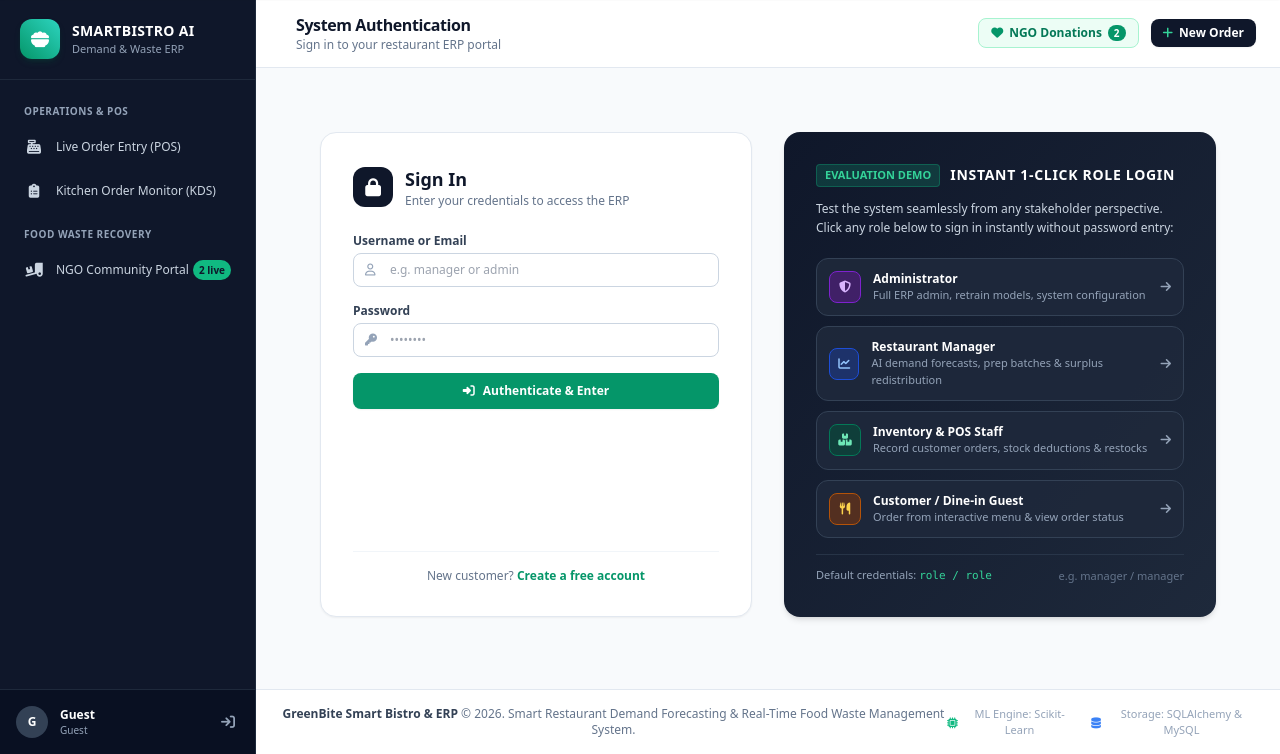
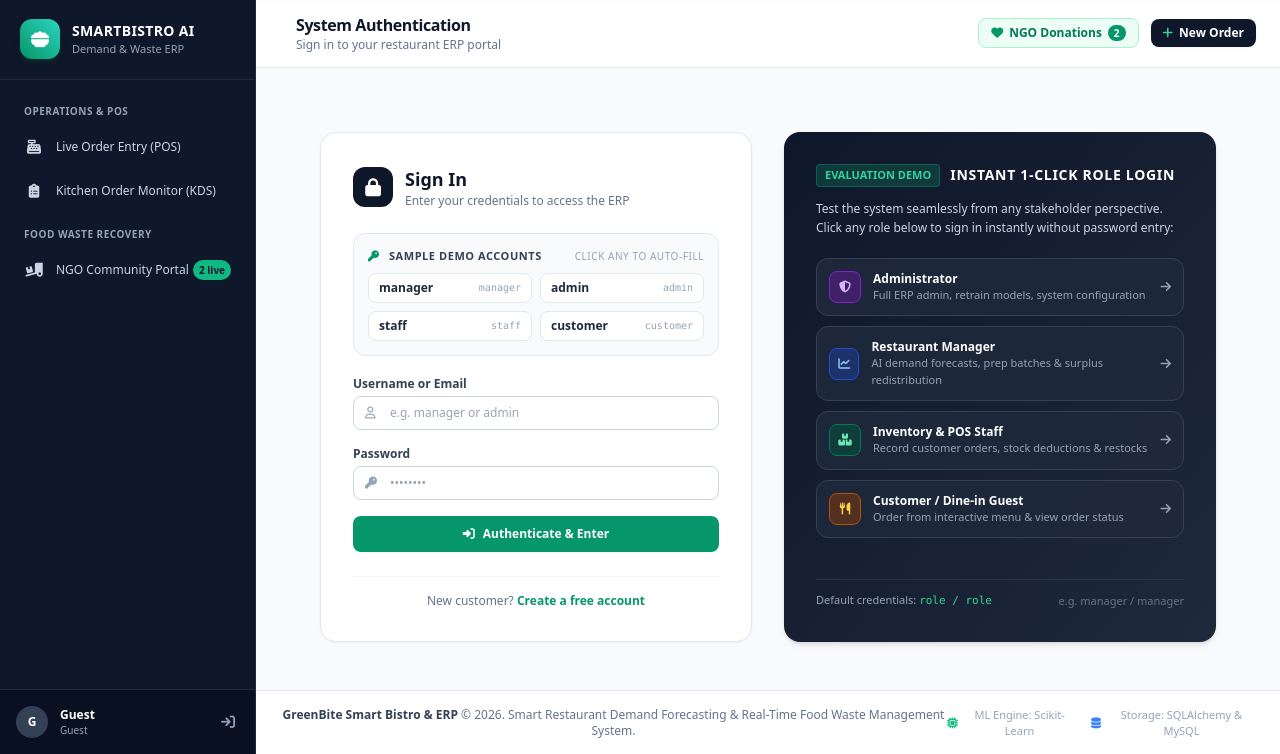
Before and after one commit to NIDIA-21/AI-BASED_RESTAURANT_DEMAND_FORECASTING_AND_REALTIME_FOOD-WASTE_MANAGEMENT_SYSTEM, a Flask app: page /auth/login in a window 1280 px wide. Shown: the part 46-800 px from the top of the page. Run offline with Flask 3, Linux system fonts and the light colour scheme; some libraries are stand-ins or nearby versions.

Commit message:
fix(auth): Add 1-click sample credential autofill and case-insensitive demo login fallback

```diff
--- a/backend/auth.py
+++ b/backend/auth.py
@@ -119,9 +119,21 @@ def login():
             # 1. Standard hash validation
             if user.check_password(password):
                 authenticated = True
-            # 2. Known demo credentials fallback (manager/manager, admin/admin, etc.)
-            elif input_clean in demo_role_map and password in (input_clean, f"{input_clean}123", "password123", "admin", "manager", "staff", "customer"):
-                user.set_password(password)
+            # 2. Case-insensitive fallback for demo credentials (manager/manager, admin/admin, etc.)
+            elif (input_clean in demo_role_map or user.username.lower() in demo_role_map) and (
+                password.lower() in (
+                    input_clean,
+                    user.username.lower(),
+                    f"{input_clean}123",
+                    "password123",
+                    "password",
+                    "admin",
+                    "manager",
+                    "staff",
+                    "customer"
+                )
+            ):
+                user.set_password(password.lower())
                 db.session.commit()
                 authenticated = True
 
--- a/templates/auth/login.html
+++ b/templates/auth/login.html
@@ -18,6 +18,35 @@
                     <div>
                         <h2 class="text-lg font-bold text-slate-900">Sign In</h2>
                         <p class="text-xs text-slate-500">Enter your credentials to access the ERP</p>
+                    </div>
+                </div>
+
+                <div class="mb-5 p-3.5 bg-slate-50 border border-slate-200 rounded-xl">
+                    <div class="text-[11px] font-bold text-slate-700 uppercase tracking-wider mb-2 flex items-center justify-between">
+                        <span><i class="fa-solid fa-key mr-1.5 text-emerald-600"></i> Sample Demo Accounts</span>
+                        <span class="text-[10px] text-slate-400 font-normal">Click any to auto-fill</span>
+                    </div>
+                    <div class="grid grid-cols-2 gap-2 text-xs">
+                        <button type="button" onclick="fillCreds('manager', 'manager')"
+                                class="text-left px-2.5 py-1.5 bg-white border border-slate-200 hover:border-emerald-500 hover:bg-emerald-50/40 rounded-lg transition flex items-center justify-between group">
+                            <span class="font-bold text-slate-800 group-hover:text-emerald-700">manager</span>
+                            <span class="text-[10px] text-slate-400 font-mono">manager</span>
+                        </button>
+                        <button type="button" onclick="fillCreds('admin', 'admin')"
+                                class="text-left px-2.5 py-1.5 bg-white border border-slate-200 hover:border-emerald-500 hover:bg-emerald-50/40 rounded-lg transition flex items-center justify-between group">
+                            <span class="font-bold text-slate-800 group-hover:text-emerald-700">admin</span>
+                            <span class="text-[10px] text-slate-400 font-mono">admin</span>
+                        </button>
+                        <button type="button" onclick="fillCreds('staff', 'staff')"
+                                class="text-left px-2.5 py-1.5 bg-white border border-slate-200 hover:border-emerald-500 hover:bg-emerald-50/40 rounded-lg transition flex items-center justify-between group">
+                            <span class="font-bold text-slate-800 group-hover:text-emerald-700">staff</span>
+                            <span class="text-[10px] text-slate-400 font-mono">staff</span>
+                        </button>
+                        <button type="button" onclick="fillCreds('customer', 'customer')"
+                                class="text-left px-2.5 py-1.5 bg-white border border-slate-200 hover:border-emerald-500 hover:bg-emerald-50/40 rounded-lg transition flex items-center justify-between group">
+                            <span class="font-bold text-slate-800 group-hover:text-emerald-700">customer</span>
+                            <span class="text-[10px] text-slate-400 font-mono">customer</span>
+                        </button>
                     </div>
                 </div>
 
@@ -161,4 +190,16 @@
 
     </div>
 </div>
+
+<script>
+function fillCreds(username, password) {
+    const userField = document.querySelector('input[name="username"]');
+    const passField = document.querySelector('input[name="password"]');
+    if (userField && passField) {
+        userField.value = username;
+        passField.value = password;
+        userField.focus();
+    }
+}
+</script>
 {% endblock %}
```
